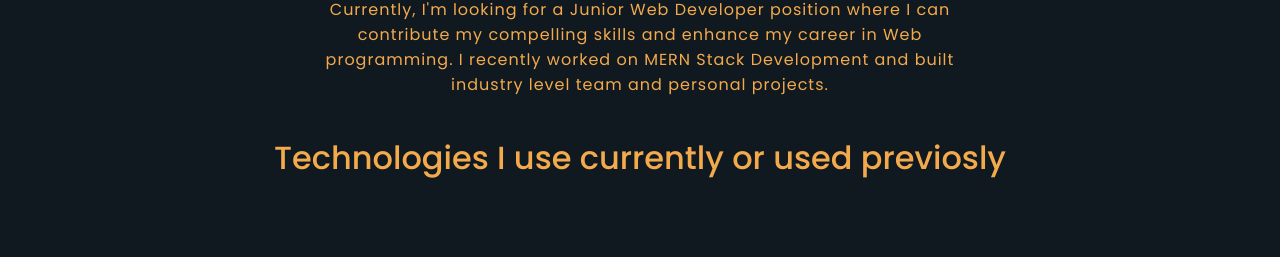
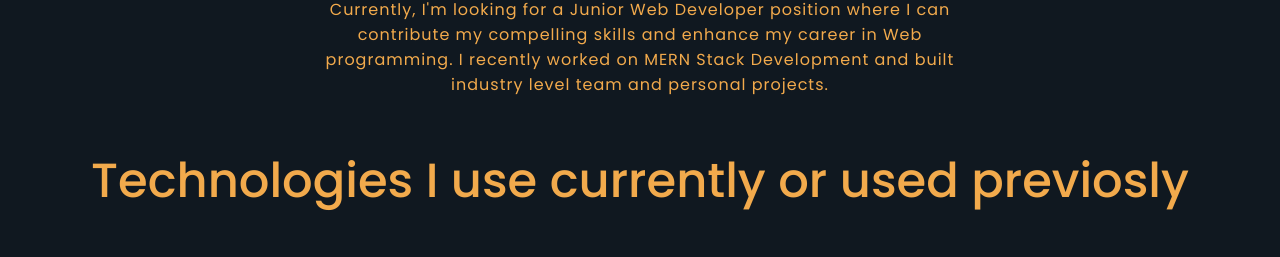
Before and after one commit to rohityellapu/portifolio, a React (Create React App) app: page / in a window 1280 px wide. Shown: the part 1460-1717 px from the top of the page. Built offline with nearby package versions, Linux system fonts and the light colour scheme.

Commit message:
updated c++ skill

```diff
--- a/src/components/Skills.jsx
+++ b/src/components/Skills.jsx
@@ -1,4 +1,4 @@
-import React, { useEffect, useState} from 'react'
+import React, { useEffect, useState } from 'react'
 import '../static/Skills.css'
 import Skill from './Skill'
 function Skills() {
@@ -17,12 +17,12 @@ function Skills() {
     }, []);
     return (
         <div id='skills' className="skills">
-          <h1>Technologies I use currently or used previosly</h1>
+            <h1 style={ { fontSize: '3rem' } }>Technologies I use currently or used previosly</h1>
 
             <ul className={ `box progress ${isScrolled ? 'show' : ''}` }>
                 { skills.map(skill => {
-                  return <Skill key={skill.name} name={skill.name } percent={skill.percent} />
-              })}
+                    return <Skill key={ skill.name } name={ skill.name } percent={ skill.percent } />
+                }) }
 
             </ul>
 
@@ -107,11 +107,11 @@ const skills = [
     },
     {
         name: 'C++',
-        percent: 81,
+        percent: 89,
     },
     {
         name: 'Java',
-        percent: 86,
+        percent: 81,
     },
     {
         name: 'Python',
```
Lines whose indentation alone changed are shown as unchanged.
